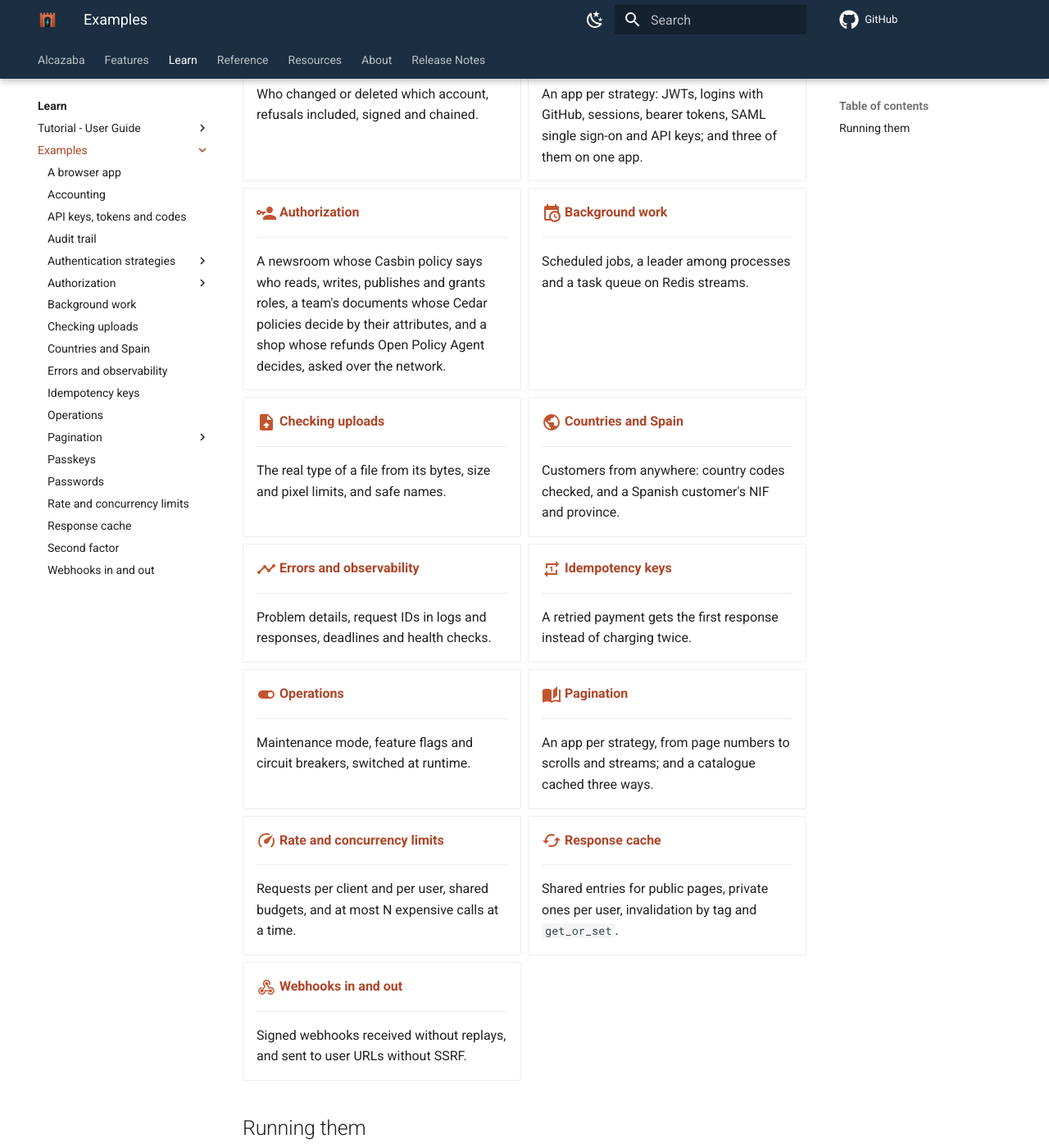
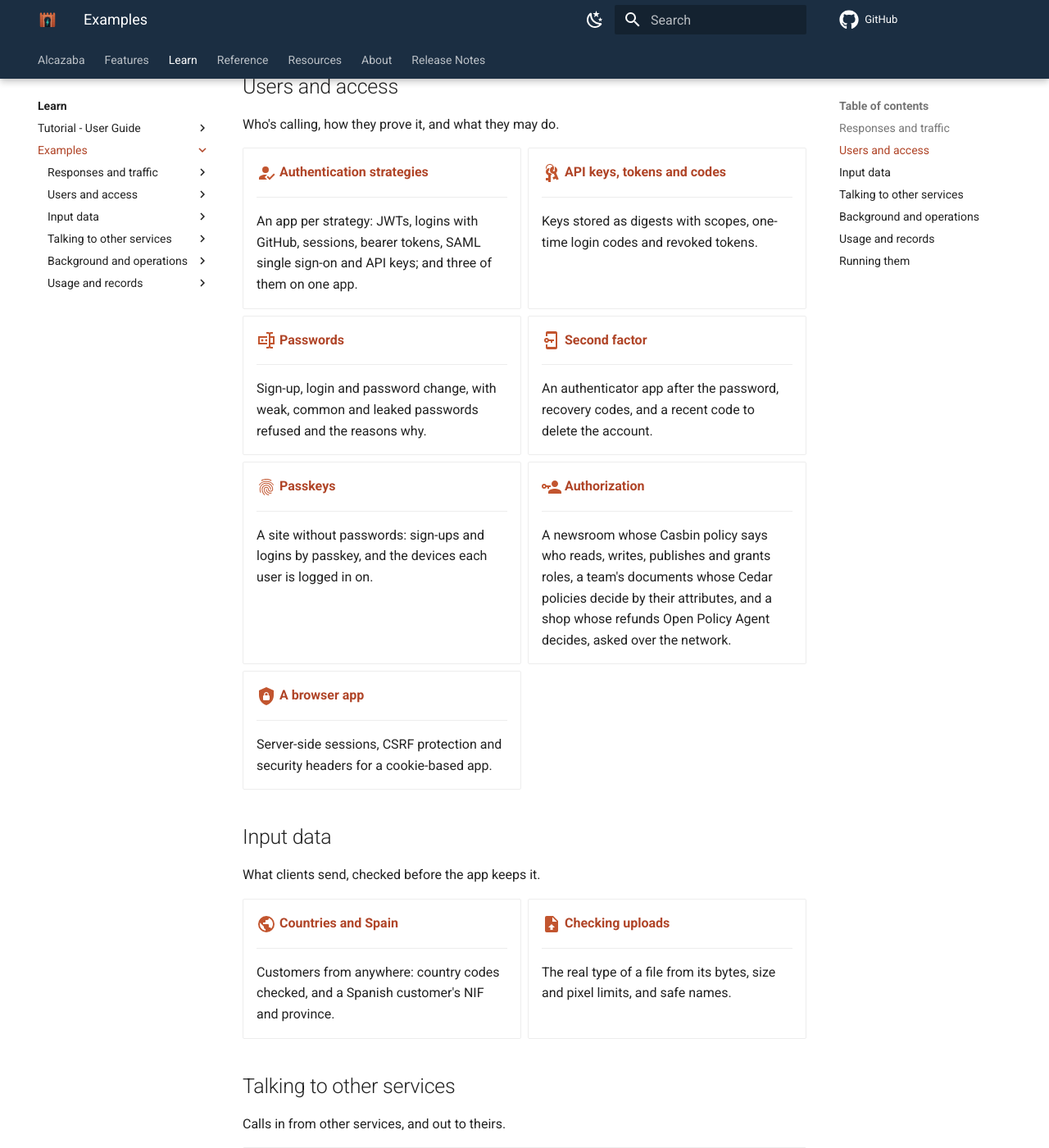
Before and after one commit to nonodev96/fastapi-alcazaba, an MkDocs documentation site: the page built from docs/examples/index.md, in a window 1280 px wide and 1400 px high, scrolled down 871 px. Shown: the whole window at 82% size. Built offline with MkDocs 1.6.1 and Material for MkDocs 9.7.7, drawn with Linux system fonts in a browser that asks for light colours; comment, search, counter and statistics services are not loaded; the version menu is left out; some of the changed text lies outside the part shown.

Commit message:
Group the examples like the guide; mark the countries experimental
- Examples in the guide's groups, by what you're building, in the menu and
  on their index; authentication strategies simplest first, as in the guide.
- Countries and Spain: new in 0.9, experimental like every new tool.

```diff
--- a/docs/examples/index.md
+++ b/docs/examples/index.md
@@ -6,26 +6,61 @@ way the tools are meant to be used in production, and tested with the library on
 They keep their state in memory so that they run without any server; in production, Redis or
 Valkey lets every process share it. Only the background work needs one.
 
+They're in the same groups as the [guide](../guide/index.md#next-steps), by what you're
+building; each example's page links to the guide's for the same tool.
+
+## Responses and traffic
+
+Faster responses, results a page at a time, fair use, and retries that don't repeat a charge.
+
 <div class="grid cards" markdown>
 
--   :material-shield-lock:{ .lg .middle } __[A browser app](browser_app.md)__
+-   :material-cached:{ .lg .middle } __[Response cache](cache.md)__
 
     ---
 
-    Server-side sessions, CSRF protection and security headers for a cookie-based app.
+    Shared entries for public pages, private ones per user, invalidation by tag and
+    `get_or_set`.
+
+-   :material-book-open-page-variant:{ .lg .middle } __[Pagination](pagination/index.md)__
+
+    ---
+
+    An app per strategy, from page numbers to scrolls and streams; and a catalogue cached three
+    ways.
+
+-   :material-speedometer:{ .lg .middle } __[Rate and concurrency limits](limits.md)__
+
+    ---
+
+    Requests per client and per user, shared budgets, and at most N expensive calls at a time.
+
+-   :material-repeat-once:{ .lg .middle } __[Idempotency keys](idempotency.md)__
+
+    ---
+
+    A retried payment gets the first response instead of charging twice.
+
+</div>
+
+## Users and access
+
+Who's calling, how they prove it, and what they may do.
+
+<div class="grid cards" markdown>
+
+-   :material-account-check:{ .lg .middle } __[Authentication strategies](auth_strategies/index.md)__
+
+    ---
+
+    An app per strategy: JWTs, logins with GitHub, sessions, bearer tokens, SAML single sign-on
+    and API keys; and three of them on one app.
 
 -   :material-key-chain:{ .lg .middle } __[API keys, tokens and codes](auth.md)__
 
     ---
 
     Keys stored as digests with scopes, one-time login codes and revoked tokens.
-
--   :material-fingerprint:{ .lg .middle } __[Passkeys](passkeys.md)__
-
-    ---
-
-    A site without passwords: sign-ups and logins by passkey, and the devices each user is
-    logged in on.
 
 -   :material-form-textbox-password:{ .lg .middle } __[Passwords](passwords.md)__
 
@@ -41,6 +76,95 @@ Valkey lets every process share it. Only the background work needs one.
     An authenticator app after the password, recovery codes, and a recent code to delete the
     account.
 
+-   :material-fingerprint:{ .lg .middle } __[Passkeys](passkeys.md)__
+
+    ---
+
+    A site without passwords: sign-ups and logins by passkey, and the devices each user is
+    logged in on.
+
+-   :material-account-key:{ .lg .middle } __[Authorization](authorization/index.md)__
+
+    ---
+
+    A newsroom whose Casbin policy says who reads, writes, publishes and grants roles, a team's
+    documents whose Cedar policies decide by their attributes, and a shop whose refunds Open
+    Policy Agent decides, asked over the network.
+
+-   :material-shield-lock:{ .lg .middle } __[A browser app](browser_app.md)__
+
+    ---
+
+    Server-side sessions, CSRF protection and security headers for a cookie-based app.
+
+</div>
+
+## Input data
+
+What clients send, checked before the app keeps it.
+
+<div class="grid cards" markdown>
+
+-   :material-earth:{ .lg .middle } __[Countries and Spain](countries.md)__
+
+    ---
+
+    Customers from anywhere: country codes checked, and a Spanish customer's NIF and province.
+
+-   :material-file-upload:{ .lg .middle } __[Checking uploads](uploads.md)__
+
+    ---
+
+    The real type of a file from its bytes, size and pixel limits, and safe names.
+
+</div>
+
+## Talking to other services
+
+Calls in from other services, and out to theirs.
+
+<div class="grid cards" markdown>
+
+-   :material-webhook:{ .lg .middle } __[Webhooks in and out](webhooks.md)__
+
+    ---
+
+    Signed webhooks received without replays, and sent to user URLs without SSRF.
+
+</div>
+
+## Background and operations
+
+Work outside requests, switches at runtime, and what to look at when something fails.
+
+<div class="grid cards" markdown>
+
+-   :material-calendar-clock:{ .lg .middle } __[Background work](background.md)__
+
+    ---
+
+    Scheduled jobs, a leader among processes and a task queue on Redis streams.
+
+-   :material-toggle-switch:{ .lg .middle } __[Operations](operations.md)__
+
+    ---
+
+    Maintenance mode, feature flags and circuit breakers, switched at runtime.
+
+-   :material-chart-timeline-variant:{ .lg .middle } __[Errors and observability](observability.md)__
+
+    ---
+
+    Problem details, request IDs in logs and responses, deadlines and health checks.
+
+</div>
+
+## Usage and records
+
+What each customer used, and who did what.
+
+<div class="grid cards" markdown>
+
 -   :material-counter:{ .lg .middle } __[Accounting](accounting.md)__
 
     ---
@@ -52,83 +176,6 @@ Valkey lets every process share it. Only the background work needs one.
     ---
 
     Who changed or deleted which account, refusals included, signed and chained.
-
--   :material-account-check:{ .lg .middle } __[Authentication strategies](auth_strategies/index.md)__
-
-    ---
-
-    An app per strategy: JWTs, logins with GitHub, sessions, bearer tokens, SAML single sign-on
-    and API keys; and three of them on one app.
-
--   :material-account-key:{ .lg .middle } __[Authorization](authorization/index.md)__
-
-    ---
-
-    A newsroom whose Casbin policy says who reads, writes, publishes and grants roles, a team's
-    documents whose Cedar policies decide by their attributes, and a shop whose refunds Open
-    Policy Agent decides, asked over the network.
-
--   :material-calendar-clock:{ .lg .middle } __[Background work](background.md)__
-
-    ---
-
-    Scheduled jobs, a leader among processes and a task queue on Redis streams.
-
--   :material-file-upload:{ .lg .middle } __[Checking uploads](uploads.md)__
-
-    ---
-
-    The real type of a file from its bytes, size and pixel limits, and safe names.
-
--   :material-earth:{ .lg .middle } __[Countries and Spain](countries.md)__
-
-    ---
-
-    Customers from anywhere: country codes checked, and a Spanish customer's NIF and province.
-
--   :material-chart-timeline-variant:{ .lg .middle } __[Errors and observability](observability.md)__
-
-    ---
-
-    Problem details, request IDs in logs and responses, deadlines and health checks.
-
--   :material-repeat-once:{ .lg .middle } __[Idempotency keys](idempotency.md)__
-
-    ---
-
-    A retried payment gets the first response instead of charging twice.
-
--   :material-toggle-switch:{ .lg .middle } __[Operations](operations.md)__
-
-    ---
-
-    Maintenance mode, feature flags and circuit breakers, switched at runtime.
-
--   :material-book-open-page-variant:{ .lg .middle } __[Pagination](pagination/index.md)__
-
-    ---
-
-    An app per strategy, from page numbers to scrolls and streams; and a catalogue cached three
-    ways.
-
--   :material-speedometer:{ .lg .middle } __[Rate and concurrency limits](limits.md)__
-
-    ---
-
-    Requests per client and per user, shared budgets, and at most N expensive calls at a time.
-
--   :material-cached:{ .lg .middle } __[Response cache](cache.md)__
-
-    ---
-
-    Shared entries for public pages, private ones per user, invalidation by tag and
-    `get_or_set`.
-
--   :material-webhook:{ .lg .middle } __[Webhooks in and out](webhooks.md)__
-
-    ---
-
-    Signed webhooks received without replays, and sent to user URLs without SSRF.
 
 </div>
 
--- a/mkdocs.yml
+++ b/mkdocs.yml
@@ -143,49 +143,55 @@ nav:
               - Security model and resilience: guide/security-model.md
       - Examples:
           - examples/index.md
-          - A browser app: examples/browser_app.md
-          - Accounting: examples/accounting.md
-          - API keys, tokens and codes: examples/auth.md
-          - Audit trail: examples/audit.md
-          - Authentication strategies:
-              - examples/auth_strategies/index.md
-              - JWTStrategy: examples/auth_strategies/jwt.md
-              - OAuth2Strategy: examples/auth_strategies/oauth2.md
-              - OIDCStrategy: examples/auth_strategies/oidc.md
-              - SessionStrategy: examples/auth_strategies/session.md
-              - HTTPBearerStrategy: examples/auth_strategies/http-bearer.md
-              - SAMLStrategy: examples/auth_strategies/saml.md
-              - UnkeyStrategy: examples/auth_strategies/unkey.md
-              - Your own strategy: examples/auth_strategies/your-own.md
-          - Authorization:
-              - examples/authorization/index.md
-              - In process:
-                  - Casbin: examples/authorization/casbin.md
-                  - Cedar: examples/authorization/cedar.md
-              - As a separate service:
-                  - examples/authorization/service.md
-                  - Open Policy Agent: examples/authorization/opa.md
-          - Background work: examples/background.md
-          - Checking uploads: examples/uploads.md
-          - Countries and Spain: examples/countries.md
-          - Errors and observability: examples/observability.md
-          - Idempotency keys: examples/idempotency.md
-          - Operations: examples/operations.md
-          - Pagination:
-              - examples/pagination/index.md
-              - PaginationPageNumber: examples/pagination/page-number.md
-              - PaginationOffset: examples/pagination/offset.md
-              - PaginationRange: examples/pagination/range.md
-              - PaginationCursor: examples/pagination/cursor.md
-              - PaginationKeyset: examples/pagination/keyset.md
-              - PaginationScroll: examples/pagination/scroll.md
-              - PaginationStreaming: examples/pagination/streaming.md
-          - Passkeys: examples/passkeys.md
-          - Passwords: examples/passwords.md
-          - Rate and concurrency limits: examples/limits.md
-          - Response cache: examples/cache.md
-          - Second factor: examples/two_factor.md
-          - Webhooks in and out: examples/webhooks.md
+          - Responses and traffic:
+              - Response cache: examples/cache.md
+              - Pagination:
+                  - examples/pagination/index.md
+                  - PaginationPageNumber: examples/pagination/page-number.md
+                  - PaginationOffset: examples/pagination/offset.md
+                  - PaginationRange: examples/pagination/range.md
+                  - PaginationCursor: examples/pagination/cursor.md
+                  - PaginationKeyset: examples/pagination/keyset.md
+                  - PaginationScroll: examples/pagination/scroll.md
+                  - PaginationStreaming: examples/pagination/streaming.md
+              - Rate and concurrency limits: examples/limits.md
+              - Idempotency keys: examples/idempotency.md
+          - Users and access:
+              - Authentication strategies:
+                  - examples/auth_strategies/index.md
+                  - JWTStrategy: examples/auth_strategies/jwt.md
+                  - SessionStrategy: examples/auth_strategies/session.md
+                  - HTTPBearerStrategy: examples/auth_strategies/http-bearer.md
+                  - OAuth2Strategy: examples/auth_strategies/oauth2.md
+                  - OIDCStrategy: examples/auth_strategies/oidc.md
+                  - SAMLStrategy: examples/auth_strategies/saml.md
+                  - UnkeyStrategy: examples/auth_strategies/unkey.md
+                  - Your own strategy: examples/auth_strategies/your-own.md
+              - API keys, tokens and codes: examples/auth.md
+              - Passwords: examples/passwords.md
+              - Second factor: examples/two_factor.md
+              - Passkeys: examples/passkeys.md
+              - Authorization:
+                  - examples/authorization/index.md
+                  - In process:
+                      - Casbin: examples/authorization/casbin.md
+                      - Cedar: examples/authorization/cedar.md
+                  - As a separate service:
+                      - examples/authorization/service.md
+                      - Open Policy Agent: examples/authorization/opa.md
+              - A browser app: examples/browser_app.md
+          - Input data:
+              - Countries and Spain: examples/countries.md
+              - Checking uploads: examples/uploads.md
+          - Talking to other services:
+              - Webhooks in and out: examples/webhooks.md
+          - Background and operations:
+              - Background work: examples/background.md
+              - Operations: examples/operations.md
+              - Errors and observability: examples/observability.md
+          - Usage and records:
+              - Accounting: examples/accounting.md
+              - Audit trail: examples/audit.md
   - Reference:
       - reference/index.md
       - Response cache: reference/cache.md
```
Also changed, not shown: CHANGELOG.md (+3 -3 lines), docs/examples/auth_strategies/index.md (+3 -3 lines), docs/features/scope.md (+1 -0 lines), docs/guide/countries.md (+4 -0 lines).
